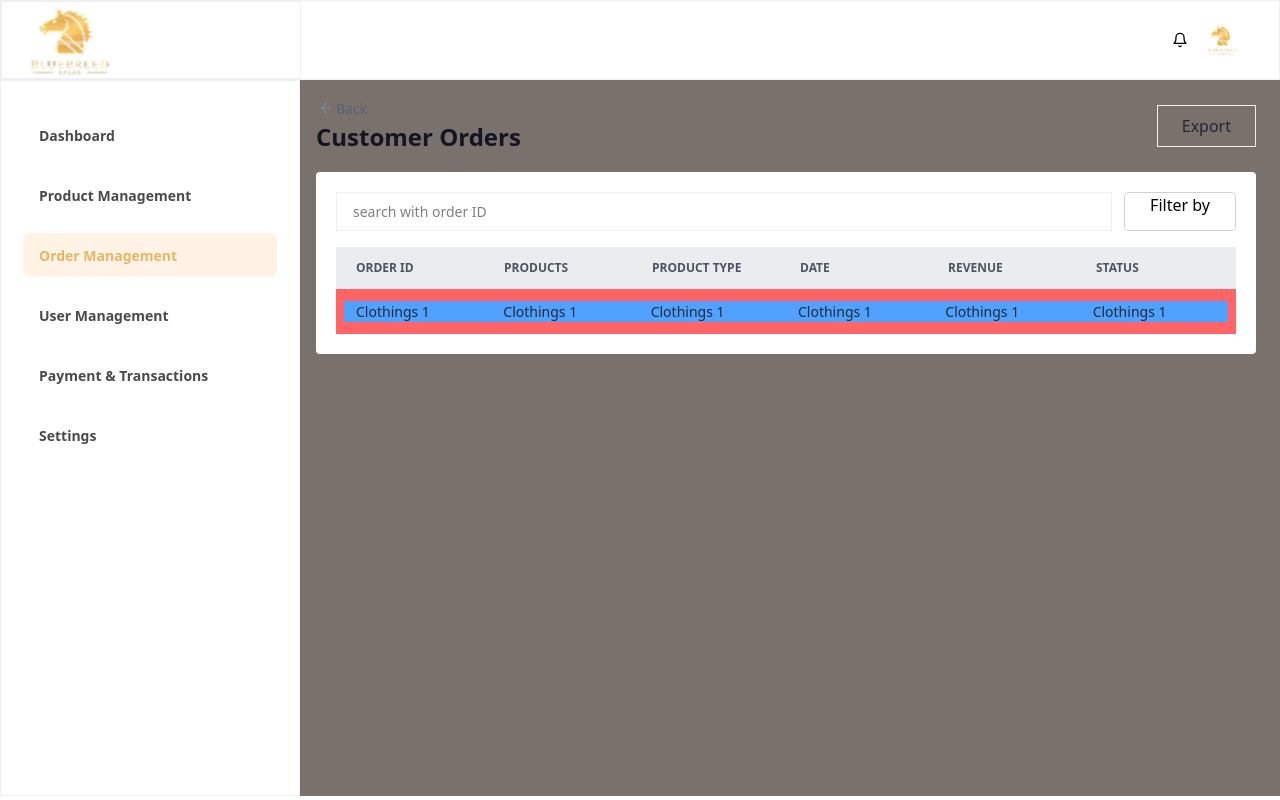
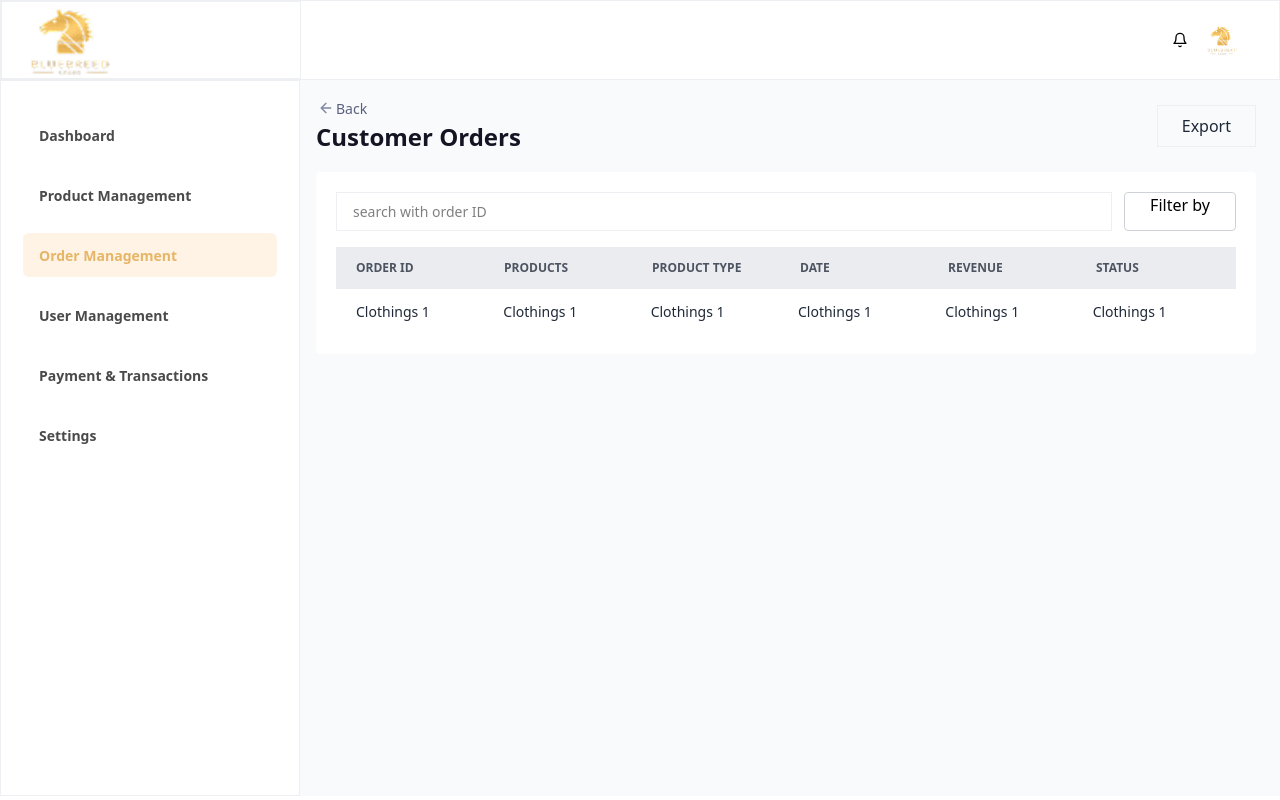
Before and after one commit to codewhizzhard/blue-admin-page, a React (Vite) app: page /ords/1 in a window 1280 px wide. Built offline with nearby package versions, Linux system fonts and the light colour scheme; sample sign-in values are in the browser's storage.

Commit message:
push new updates

```diff
--- a/src/components/layout.jsx
+++ b/src/components/layout.jsx
@@ -26,7 +26,7 @@ const Layout = () => {
 
 
         {/* Content Area: scrollable */}
-        <div className="flex-grow pl-4 pt-4 pr-6 bg-stone-500 overflow-y-auto">
+        <div className="flex-grow pl-4 pt-4 pr-6 bg-gray-50 overflow-y-auto">
             <Outlet />
         </div>
     </main>
--- a/src/pages/order/orderTable.jsx
+++ b/src/pages/order/orderTable.jsx
@@ -31,33 +31,28 @@ const OrderTable = ({ pageList }) => {
 
 
 
-          <ul className='py-3 px-2 space-y-3 text-[14px] text-[#1F2937] bg-red-400'>
+          <ul className='py-3 px-2 space-y-3 text-[14px] text-[#1F2937]'>
             {pageList.contents.map((content, index) => (
-            <li className=' w-full bg-blue-400' key={index}>{location.pathname === "/ords" ? <Link to={`/ords/${content.id}`} className='bg-blue-600 w-full flex'>
+            <li className=' w-full' key={index}>{location.pathname === "/ords" ? <Link to={`/ords/${content.id}`} className=' w-full flex space-y-8'>
               <div className='flex-1/6 pl-3'>{content.name}</div>
               <div className='flex-1/6 pl-3'>{content.name}</div>
               <div className='flex-1/6 pl-3'>{content.name}</div>
               <div className='flex-1/6 pl-3'>{content.name}</div>
               <div className='flex-1/6 pl-3'>{content.name}</div>
               <div className='flex-1/6 pl-3'>{content.name}</div>
+              <hr className=''/>
             </Link> : <div className='flex'>
               <div className='flex-1/6 pl-3'>{content.name}</div>
               <div className='flex-1/6 pl-3'>{content.name}</div>
               <div className='flex-1/6 pl-3'>{content.name}</div>
               <div className='flex-1/6 pl-3'>{content.name}</div>
               <div className='flex-1/6 pl-3'>{content.name}</div>
-              <div className='flex-1/6 pl-3'>{content.name}</div></div>}</li>
+              <div className='flex-1/6 pl-3'>{content.name}</div></div>}
+
+              </li>
+
              ))}
           </ul>
-
-
-        {/* <li className='flex-1/6 pl-3'>ggggg</li>
-              <li className='flex-1/6 pl-3'>ggggg</li>
-              <li className='flex-1/6 pl-3'>ggggg</li>
-              <li className='flex-1/6 pl-3'>ggggg</li>
-              <li className='flex-1/6 pl-3'>ggggg</li>
-              <li className='w-[103px]  text-center'>hhhh</li> */}
-
 
       </div>
     </div>
--- a/src/pages/user/userInfo.jsx
+++ b/src/pages/user/userInfo.jsx
@@ -27,10 +27,10 @@ const UserInfo = () => {
                 ))
               }
             </ul>
-            <ul className='py-3 px-2 space-y-3 text-[14px] text-[#1F2937] bg-red-400'>
+            <ul className='py-3 px-2 space-y-3 text-[14px] text-[#1F2937]'>
             {headers.map((content, index) => (
-            <li className=' w-full bg-blue-400' key={index}>
-            <Link to={`/usrs/${content.id}`} className='bg-blue-600 w-full flex'>
+            <li className=' w-full' key={index}>
+            <Link to={`/usrs/${content.id}`} className=' w-full flex'>
               <div className='flex-1/6 pl-3'>{content.name}</div>
               <div className='flex-1/6 pl-3'>{content.name}</div>
               <div className='flex-1/6 pl-3'>{content.name}</div>
--- a/src/pages/user/userManagement.jsx
+++ b/src/pages/user/userManagement.jsx
@@ -23,9 +23,9 @@ const UserManagement = () => {
                 ))
               }
             </ul>
-            <ul className='py-3 px-2 space-y-3 text-[14px] text-[#1F2937] bg-red-400'>
+            <ul className='py-3 px-2 space-y-3 text-[14px] text-[#1F2937]'>
             {headers.map((content, index) => (
-            <li className=' w-full bg-blue-400 flex' key={index}>
+            <li className=' w-full flex' key={index}>
               <div className='flex-1/4 pl-3'>{content}</div>
               <div className='flex-1/4 pl-3'>{content}</div>
               <div className='flex-1/4 pl-3'>{content}</div>
```
Also changed, not shown: 1 other file (tests, documents, lock files or other folders).
